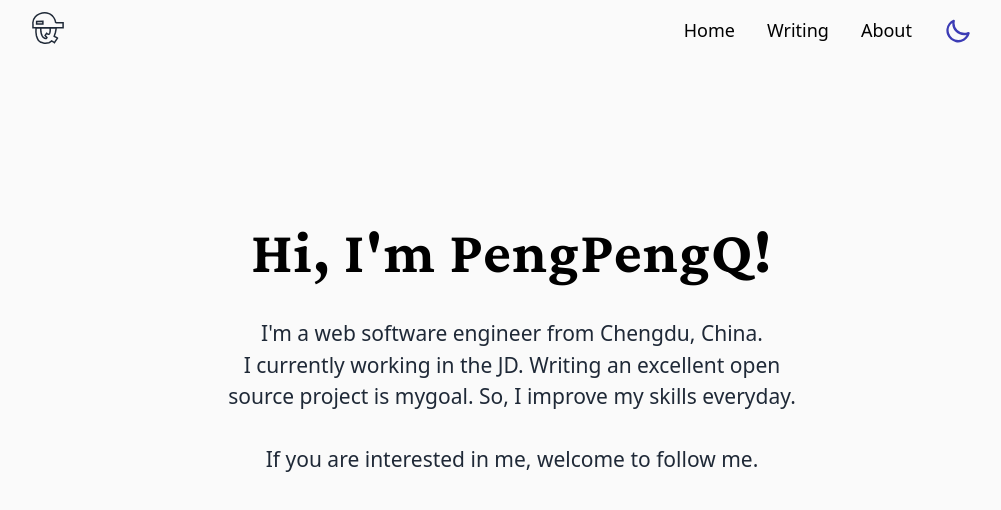
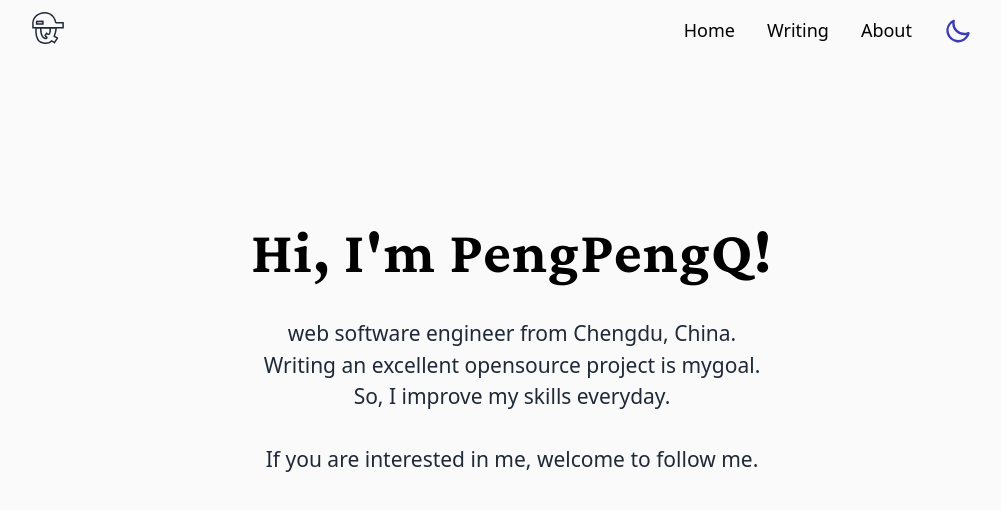
Before and after one commit to PengPeng-Qi/MiniBlog, a Next.js app: page / in a window 1280 px wide. Shown: the top 510 px of the page, without its empty margins (128-1129 px from the left). Built offline with nearby package versions, Linux system fonts and the light colour scheme.

Commit message:
refactor: update home pages
change tailwindcss config & refactor home pages.

```diff
--- a/pages/index.js
+++ b/pages/index.js
@@ -3,7 +3,13 @@ import Header from "../components/header";
 
 export default function Home() {
   return (
-    <div className="bg-neutral-50 dark:bg-neutral-900 text-black dark:text-white">
+    <div
+      className="
+      dark:bg-neutral-900
+      dark:text-white
+      bg-neutral-50
+      text-black"
+    >
       <Head>
         <title>碰碰漆的博客</title>
         <meta
@@ -13,16 +19,53 @@ export default function Home() {
         <link rel="icon" href="/favicon.ico" />
       </Head>
       <Header />
-      <main className="table:w-976 mx-auto py-20  table:py-40 sm:py-24 h-367 sm:h-407 table:h-560 desktop:h-660">
-        <h1 className="table:text-6xl sm:text-4.5xl text-3xl mb-9 text-center font-bold tracking-wide font-headFont">
+      <main
+        className="
+          desktop:h-660
+          table:w-976
+          table:py-40
+          table:h-560
+          sm:py-24
+          sm:h-407
+          h-367
+          py-20
+          mx-auto"
+      >
+        <h1
+          className="
+            table:text-6xl
+            sm:text-4.5xl
+            text-3xl
+            mb-9
+            text-center
+            tracking-wide
+            font-headFont"
+        >
           Hi, I&#39;m PengPengQ!
         </h1>
-        <article className="mt-5 table:text-1.1textxl sm:text-lg text-base table:w-590 sm:w-506 phone:w-450 w-380 mx-auto font-sans font-light text-gray-800 dark:text-gray-300">
+        <article
+          className="
+          dark:text-gray-300
+            table:text-1.1xl
+            table:w-590
+            phone:w-450
+            sm:w-506
+            sm:text-lg
+            text-base
+            w-380
+            mx-auto
+            font-sans
+            font-light
+          text-gray-800"
+        >
           <p className="text-center">
-            I&#39;m a <strong>web software engineer</strong> from Chengdu,
+            <strong>web software engineer</strong> from Chengdu,
             China.
-            <br />I currently working in the JD. Writing an excellent open
-            source project is mygoal. So, I improve my skills everyday. <br />
+            <br />
+            Writing an excellent opensource project is mygoal.
+            <br />
+            So, I improve my skills everyday.
+            <br />
             <br />
             If you are interested in me, welcome to follow me.
           </p>
--- a/tailwind.config.js
+++ b/tailwind.config.js
@@ -32,7 +32,7 @@ module.exports = {
         headFont: ["Crimson Pro", "serif"],
       },
       fontSize: {
-        "1.1textxl": [
+        "1.1xl": [
           "21px",
           {
             lineHeight: "31.5px",
```
